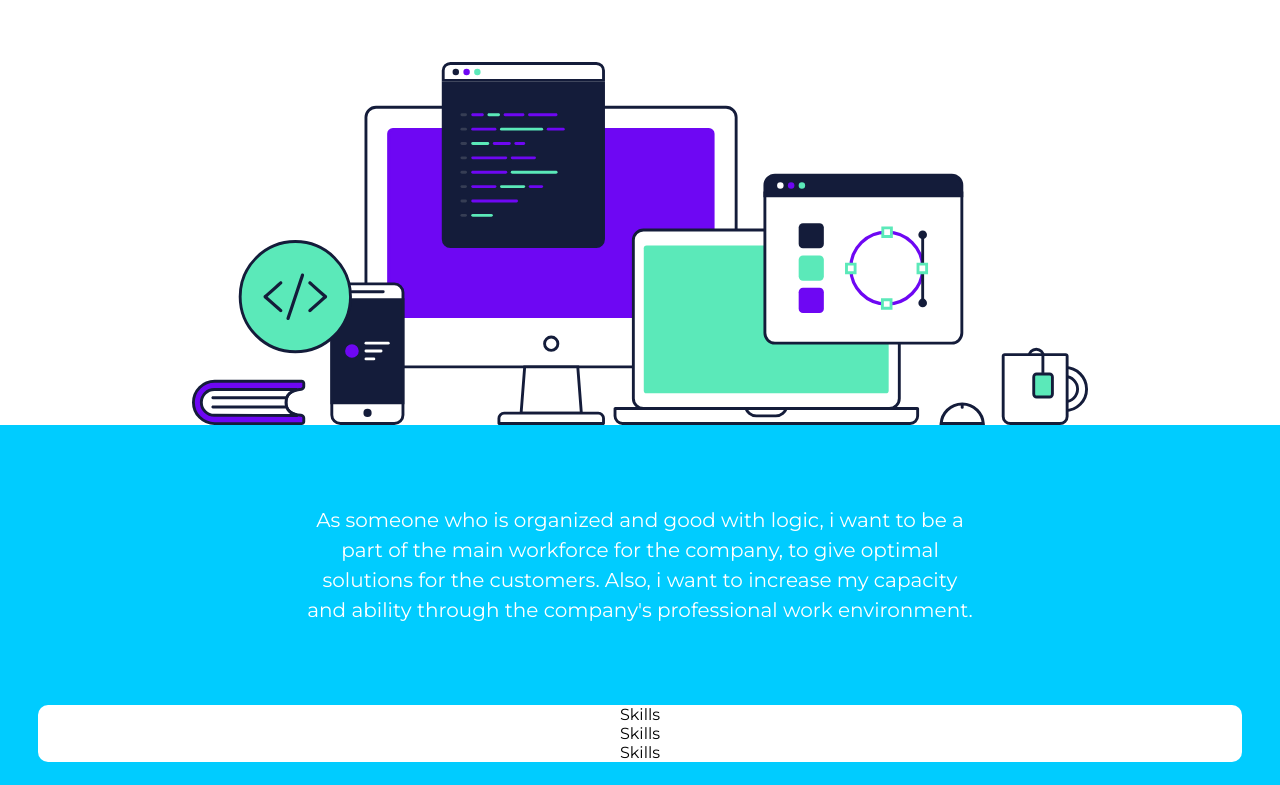
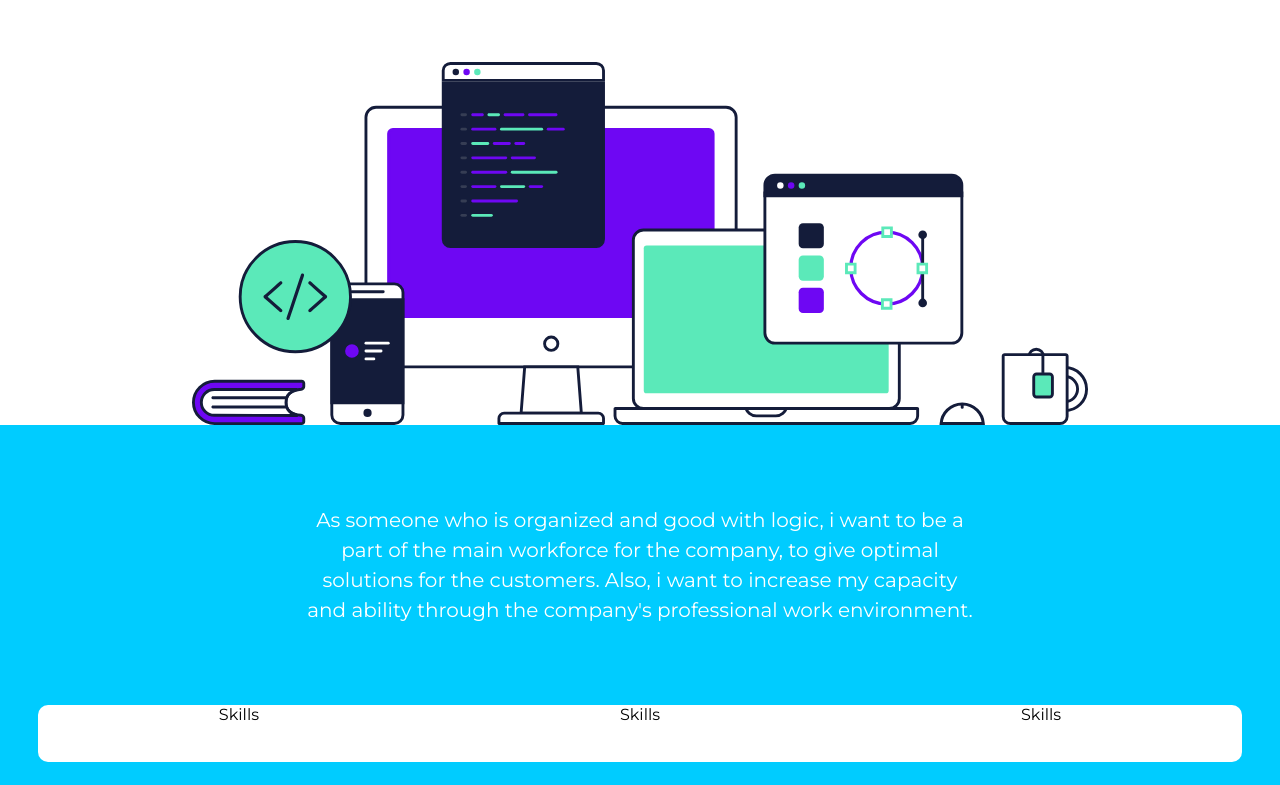
Before and after one commit to linkinparkrules/portfolio-frontend, a React (Create React App) app: page / in a window 1280 px wide. Shown: the part 493-1278 px from the top of the page. Built offline with nearby package versions, Linux system fonts and the light colour scheme.

Commit message:
add display grid

```diff
--- a/src/Pages/Home/Background2/bg2.module.css
+++ b/src/Pages/Home/Background2/bg2.module.css
@@ -19,4 +19,6 @@
   margin-inline: 3%;
   border-radius: 10px;
   display: grid;
+  grid-template-columns: 1fr 1fr 1fr;
+  grid-template-rows: 1fr 1fr 1fr
 }
```
